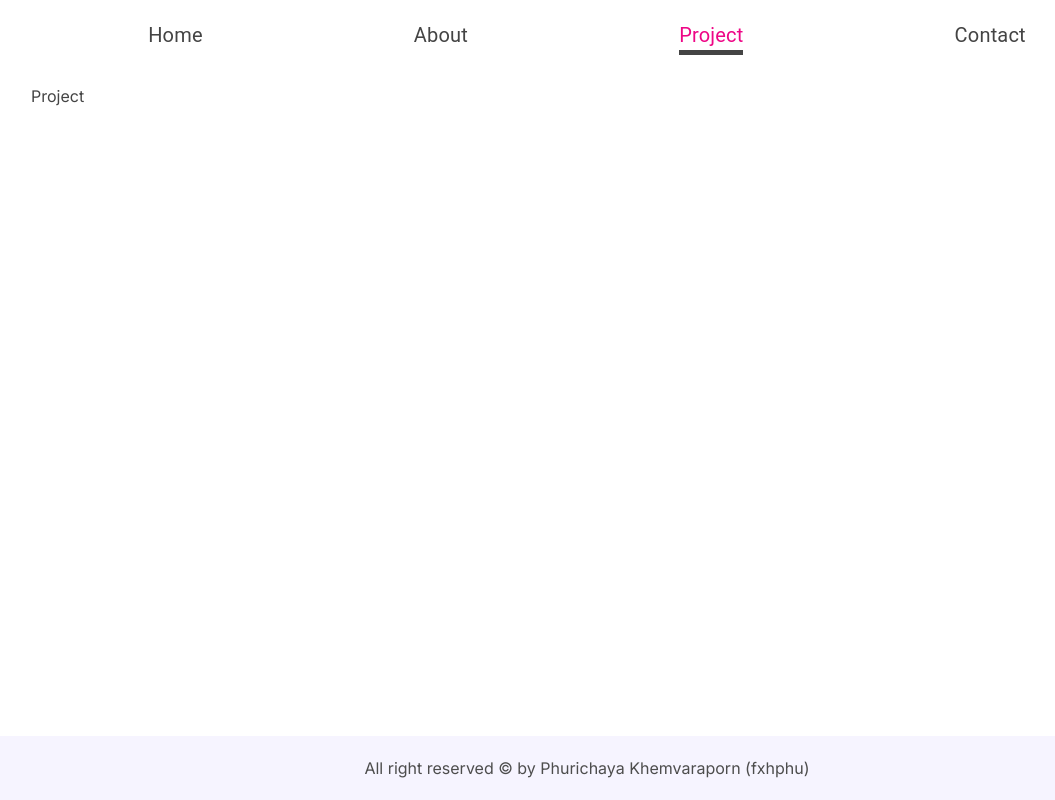
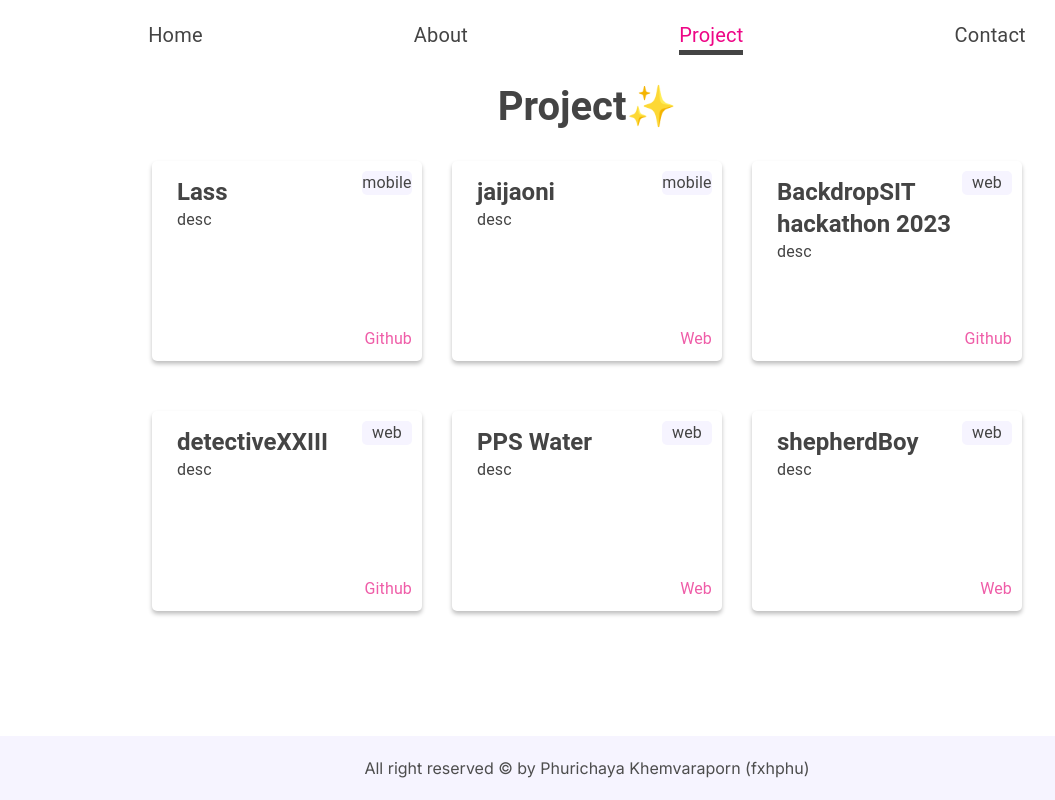
Before and after one commit to fxhPhxrxchxyx/fxhportfolio, a React (Vite) app in the folder frontend/: page /project in a window 1280 px wide. Shown: the whole page, without its empty margins (53-1108 px from the left). Built offline with nearby package versions, Linux system fonts and the light colour scheme.

Commit message:
[UPDATE] project page

```diff
--- /dev/null
+++ b/frontend/src/components/content/Project.ts
@@ -0,0 +1,53 @@
+export type Project = {
+  id: number;
+  name: String;
+  type: String;
+  des: String;
+  link?: string;
+  web?: string;
+};
+
+export const proj: Project[] = [
+  {
+    id: 1,
+    name: "Lass",
+    type: "mobile",
+    des: "bra",
+    link: "www.google.com",
+  },
+  {
+    id: 2,
+    name: "jaijaoni",
+    type: "mobile",
+    des: "",
+    web: "https://jaijaoni.pspgun.com/",
+  },
+  {
+    id: 3,
+    name: "BackdropSIT hackathon 2023",
+    type: "web",
+    des: "",
+    link: "https://github.com/fxhPhxrxchxyx/BackdropSIThackathon2023.git",
+  },
+  {
+    id: 4,
+    name: "detectiveXXIII",
+    type: "web",
+    des: "",
+    link: "https://github.com/fxhPhxrxchxyx/detectiveXXIII-frontend.git",
+  },
+  {
+    id: 5,
+    name: "PPS Water",
+    type: "web",
+    des: "",
+    web: "https://pps-water.web.app/",
+  },
+  {
+    id: 6,
+    name: "shepherdBoy",
+    type: "web",
+    des: "",
+    web: "https://shepherd-boy.web.app/",
+  },
+];
--- a/frontend/src/pages/Project.tsx
+++ b/frontend/src/pages/Project.tsx
@@ -1,7 +1,99 @@
+import { Box, Container, Stack, Typography } from "@mui/material";
 import React from "react";
+import { proj } from "../components/content/Project";
 
 const Project = () => {
-  return <div>Project</div>;
+  const projectList = proj.map((project, id) => (
+    <a
+      href={project.link ? project.link : project.web}
+      target="_blank"
+      rel="noopener noreferrer"
+    >
+      <Box
+        sx={{
+          backgroundColor: "#ffff",
+          width: "270px",
+          minHeight: "200px",
+          borderRadius: "5px",
+          boxShadow: "0px 3px 4px 0px rgba(0, 0, 0, 0.25)",
+          marginBottom: "20px",
+          padding: "5px",
+          position: "relative",
+          transition: "transform 0.3s",
+          "&:hover": {
+            transform: "scale(1.05)",
+            boxShadow: "0px 3px 10px 0px rgba(10, 50, 80, 0.25)",
+            cursor: "pointer",
+          },
+        }}
+      >
+        <Typography
+          variant="h5"
+          fontWeight="bold"
+          sx={{ marginLeft: "20px", marginTop: "10px" }}
+        >
+          {project.name}
+        </Typography>
+        <Typography variant="body1" sx={{ marginLeft: "20px" }}>
+          desc
+        </Typography>
+        <Box
+          sx={{
+            backgroundColor: "#F6F4FF",
+            width: "50px",
+            minHeight: "20px",
+            borderRadius: "5px",
+            position: "absolute",
+            top: "10px",
+            right: "10px",
+          }}
+          key={project.id}
+        >
+          <Typography variant="body1" textAlign="center">
+            {project.type}
+          </Typography>
+        </Box>
+        <Typography
+          color="#EF5DA8"
+          sx={{
+            position: "absolute",
+            bottom: "10px",
+            right: "10px",
+            textDecoration: "none",
+          }}
+        >
+          {project.link ? "Github" : "Web"}
+        </Typography>
+      </Box>
+    </a>
+  ));
+  return (
+    <Container>
+      <Typography
+        variant="h3"
+        textAlign="center"
+        sx={{
+          fontSize: { xs: "1.7rem", md: "2.5rem" },
+          marginBottom: "20px",
+          fontWeight: "bold",
+        }}
+      >
+        Project✨
+      </Typography>
+      <Stack
+        sx={{
+          flexWrap: { xs: "wrap" },
+          display: { xs: "flex" },
+          flexDirection: { xs: "row" },
+          gap: "30px",
+          justifyContent: "center",
+          marginTop: "30px",
+        }}
+      >
+        {projectList}
+      </Stack>
+    </Container>
+  );
 };
 
 export default Project;
```
